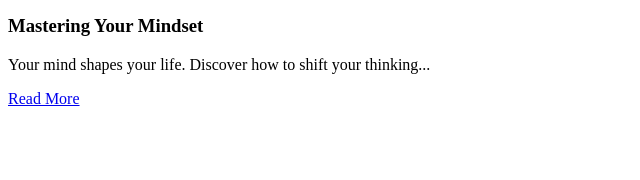
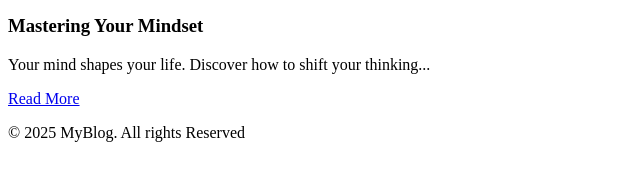
Before and after one commit to xolani-tech/Blog-Landing-Page, a plain HTML site: page index.html in a window 1280 px wide. Shown: the part 500-680 px from the top of the page, without its empty margins (0-640 px from the left). Drawn offline with Linux system fonts and the light colour scheme.

Commit message:
style file added

```diff
--- a/index.html
+++ b/index.html
@@ -4,6 +4,7 @@
     <meta charset="UTF-8">
     <meta name="viewport" content="width=device-width, initial-scale=1.0">
     <title>Bolg Landing Page</title>
+    <link rel="stylesheet" href="style.css">
 </head>
 <body>
     <header>
@@ -49,6 +50,10 @@
                 <a href="#">Read More</a>
             </div>
         <div>
+
+        <footer>
+            <p>© 2025 MyBlog. All rights Reserved</p>
+        </footer>
     </section>
 
 </body>
```
Also changed, not shown: style.css (added).
